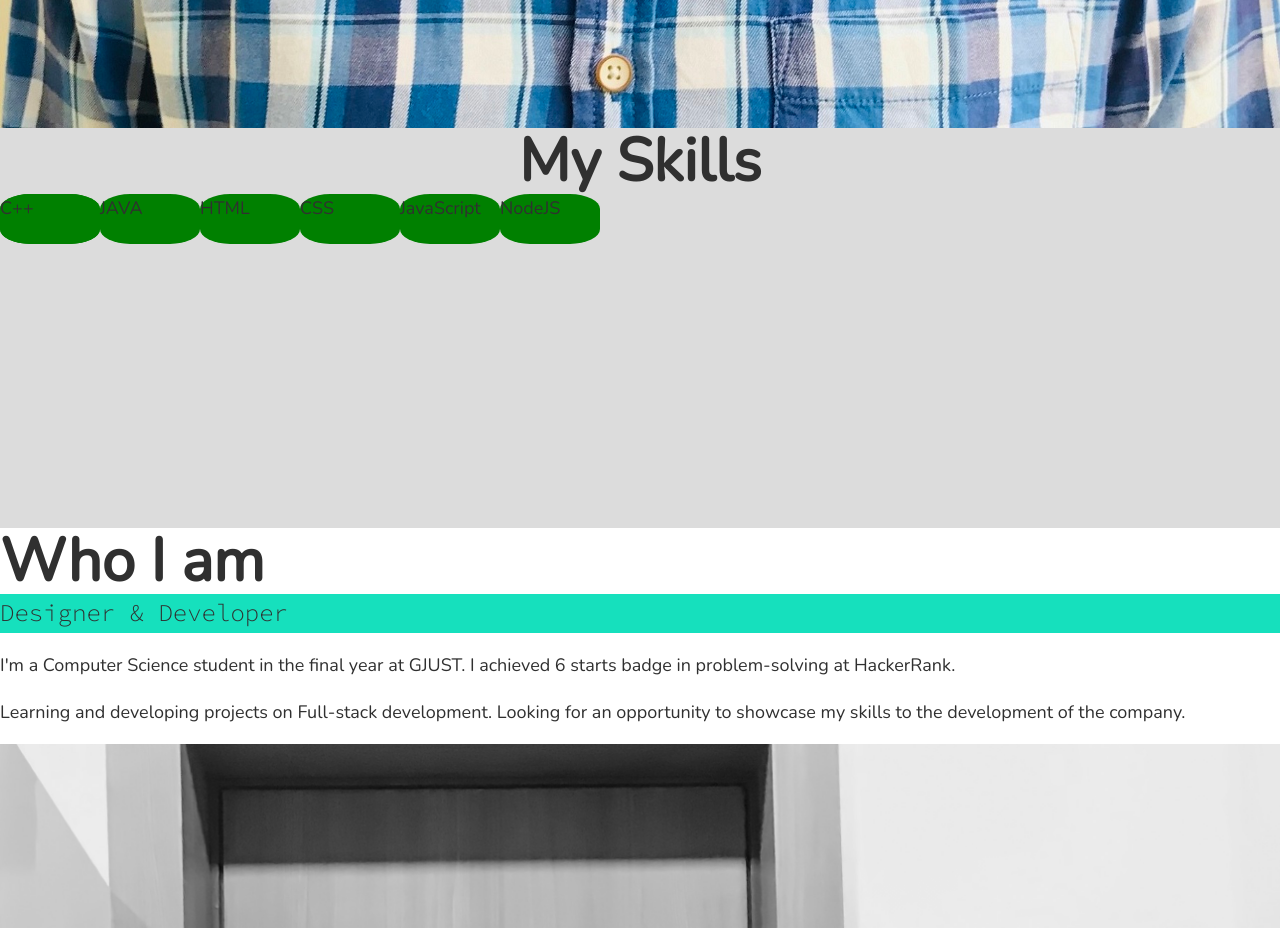
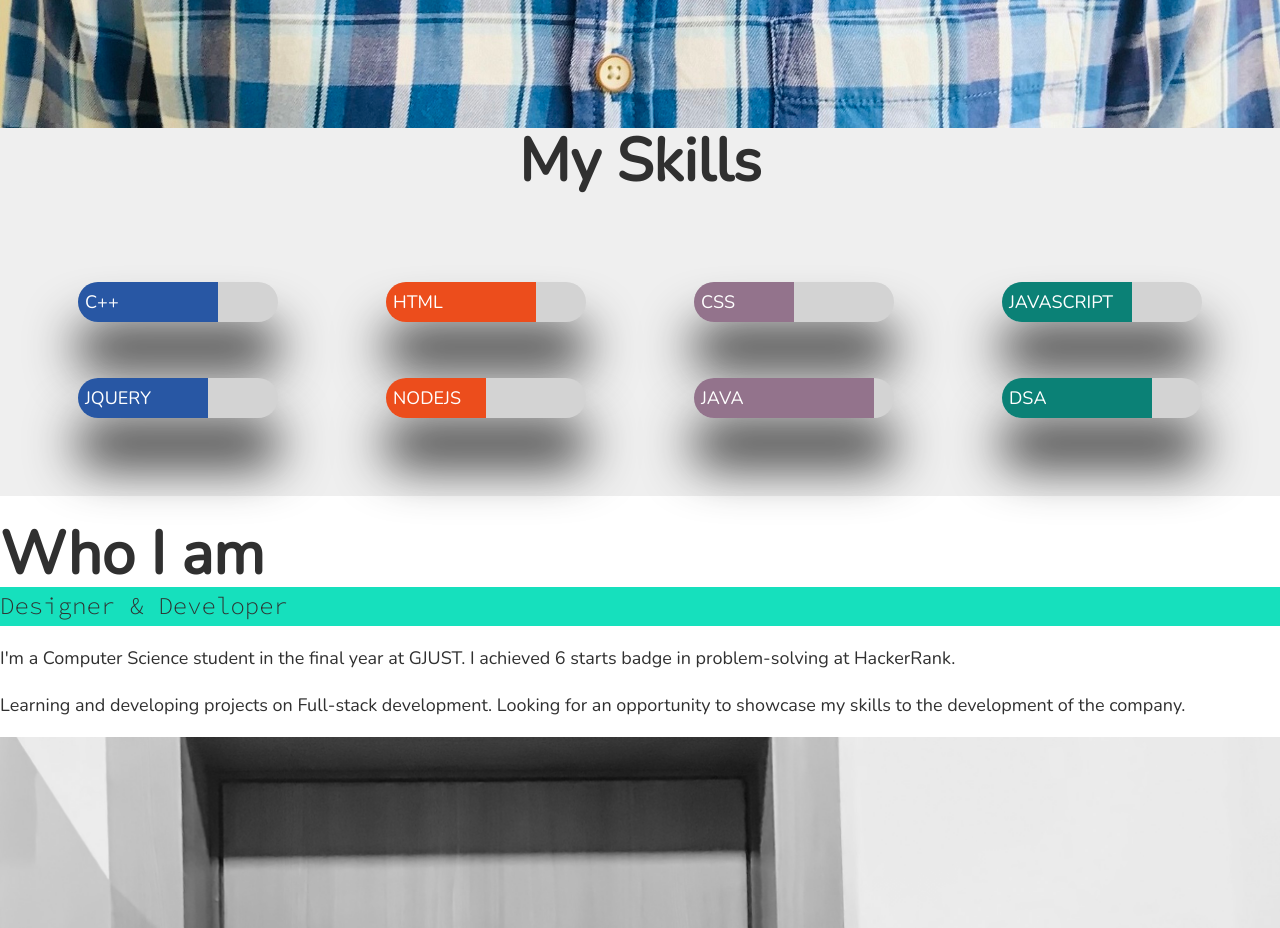
Before and after one commit to iamrit01/Portfolio-ammy, a plain HTML site: page index.html in a window 1280 px wide. Shown: the part 1700-2628 px from the top of the page. Drawn offline with nearby package versions, Linux system fonts and the light colour scheme.

Commit message:
my skill section is complete

```diff
--- a/css/style.css
+++ b/css/style.css
@@ -14,6 +14,7 @@
   --clr-light: #fff;
   --clr-dark: #303030;
   --clr-accent: #16e0bd;
+  --clr-grays: #d3d3d3;
 
   --fs-h1: 3rem;
   --fs-h2: 2.25rem;
@@ -96,44 +97,74 @@ h3 {
 /* skill */
 .my-skills {
   width: 100%;
-  height: 400px;
-  background-color: gainsboro;
+  height: auto;
+  background-color: #efefef;
 }
-
-.my-skills div {
-  width: 100px;
-  height: 50px;
-  border-radius: 30%;
-  background-color: green;
+.outer-skill__div {
+  width: 200px;
+  height: 40px;
+  border-radius: 20px;
+  background-color: var(--clr-grays);
+  margin: 28px;
+  box-shadow: 0px 45px 50px 2px;
+}
+.outer-skill__div div {
+  width: 50%;
+  height: 100%;
+  border-radius: 20px 0 0 20px;
+  padding: 6px 0 8px 7px;
+  color: white;
+  background-color: #2857a4;
+}
+.my-skills__skills {
+  padding: 50px;
   display: flex;
-  flex-direction: row;
+  flex-wrap: wrap;
+  justify-content: space-between;
+  margin: 10px 0 25px 0;
 }
 
 .section-title-skills {
   display: flex;
   justify-content: center;
 }
+
 #skill1 {
-  flex-shrink: 0;
+  width: 70%;
   flex-shrink: 0;
 }
 #skill2 {
   flex-shrink: 0;
-  flex-shrink: 0;
+  width: 75%;
+  background: #ec4d1c;
 }
 #skill3 {
   flex-shrink: 0;
-  flex-shrink: 0;
+  background-color: #93738c;
 }
 #skill4 {
   flex-shrink: 0;
-  flex-shrink: 0;
+  width: 65%;
+  background-color: #0b8176;
 }
 #skill5 {
   flex-shrink: 0;
-  flex-shrink: 0;
+  width: 65%;
 }
 #skill6 {
   flex-shrink: 0;
+  width: 50%;
+  background-color: #ec4d1c;
+}
+#skill7 {
+  flex-grow: 0;
   flex-shrink: 0;
+  width: 90%;
+  background-color: #93738c;
 }
+#skill8 {
+  flex-shrink: 0;
+  flex-grow: 0;
+  width: 75%;
+  background-color: #0b8176;
+}
--- a/index.html
+++ b/index.html
@@ -64,13 +64,27 @@
     <!-- My Skills -->
     <div class="my-skills" id="skills">
       <h2 class="section-title section-title-skills">My Skills</h2>
-      <div class="skills">
-        <div id="skill1">C++</div>
-        <div id="skill2">JAVA</div>
-        <div id="skill3">HTML</div>
-        <div id="skill4">CSS</div>
-        <div id="skill5">JavaScript</div>
-        <div id="skill6">NodeJS</div>
+      <div class="my-skills__skills">
+        <div class="outer-skill__div">
+          <div id="skill1">C++</div>
+        </div>
+        <div class="outer-skill__div">
+          <div id="skill2">HTML</div>
+        </div>
+        <div class="outer-skill__div"><div id="skill3">CSS</div></div>
+        <div class="outer-skill__div"><div id="skill4">JAVASCRIPT</div></div>
+        <div class="outer-skill__div changes5">
+          <div id="skill5">JQUERY</div>
+        </div>
+        <div class="outer-skill__div changes6">
+          <div id="skill6">NODEJS</div>
+        </div>
+        <div class="outer-skill__div changes7">
+          <div id="skill7">JAVA</div>
+        </div>
+        <div class="outer-skill__div changes7">
+          <div id="skill8">DSA</div>
+        </div>
       </div>
     </div>
 
```
